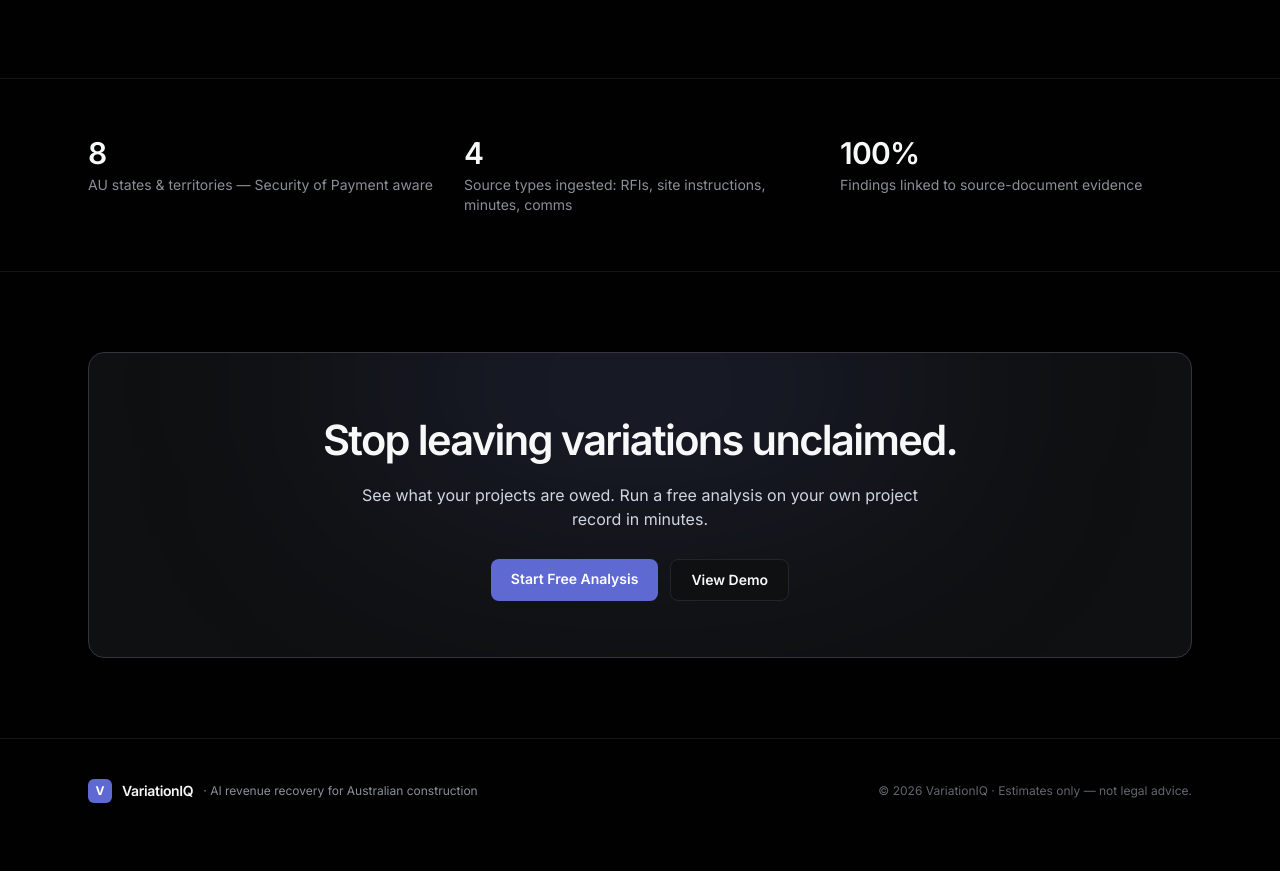
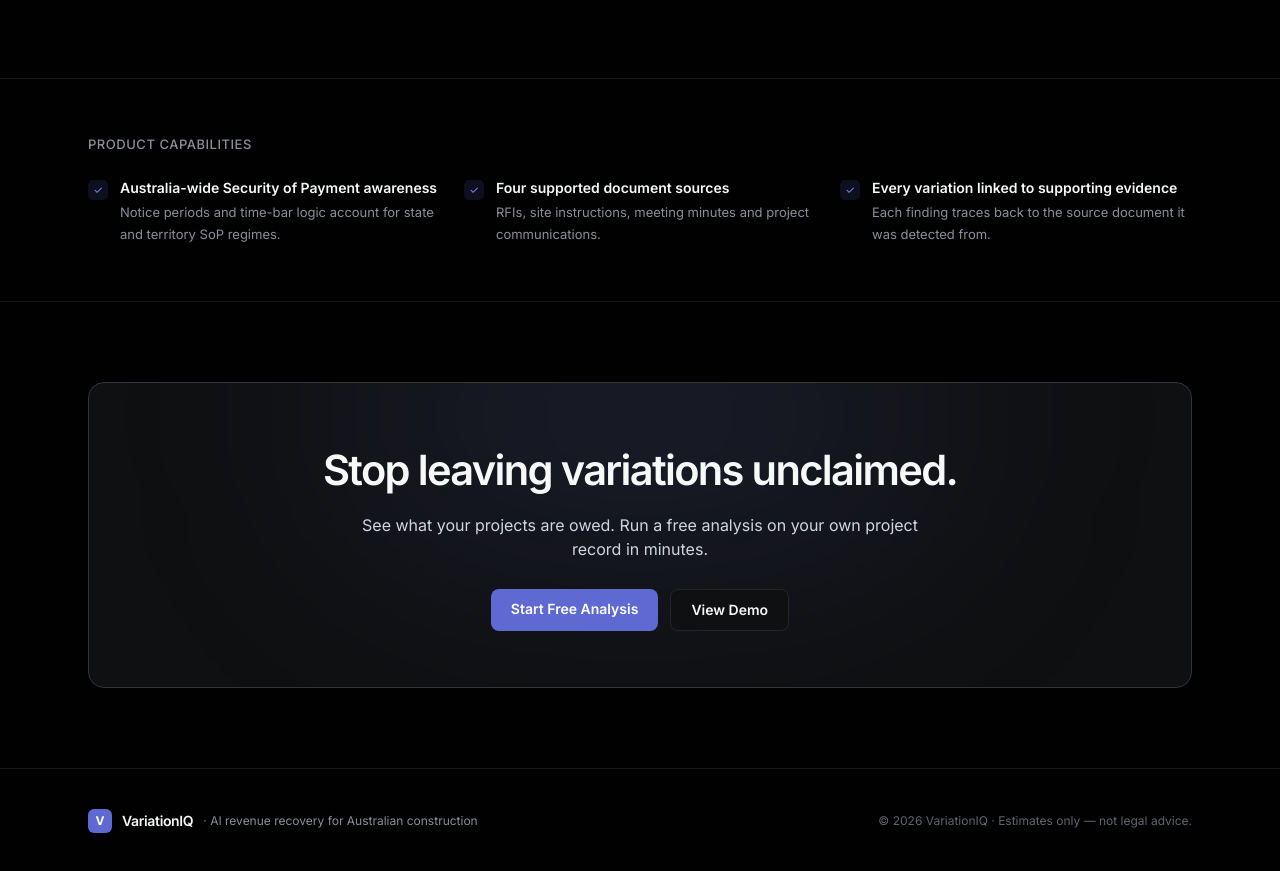
Before and after one commit to nochatom/variation-audit, a Next.js app in the folder frontend/: page /landing in a window 1280 px wide. Shown: the part 2202-3073 px from the top of the page. Before the commit the page ends 3045 px from the top, so only its background shows below. Built offline with nearby package versions, Linux system fonts and the light colour scheme.

Commit message:
Reframe landing trust band as factual product capabilities (no metrics/percentages/claims)

```diff
--- a/frontend/app/landing/page.tsx
+++ b/frontend/app/landing/page.tsx
@@ -310,21 +310,36 @@ function Features() {
   );
 }
 
-/* ---------------- section: trust band (truthful, capability-framed) ---------------- */
+/* ---------------- section: product capabilities (factual, no metrics/claims) ---------------- */
 function TrustBand() {
   const items = [
-    { k: "8", label: "AU states & territories — Security of Payment aware" },
-    { k: "4", label: "Source types ingested: RFIs, site instructions, minutes, comms" },
-    { k: "100%", label: "Findings linked to source-document evidence" },
+    {
+      title: "Australia-wide Security of Payment awareness",
+      body: "Notice periods and time-bar logic account for state and territory SoP regimes.",
+    },
+    {
+      title: "Four supported document sources",
+      body: "RFIs, site instructions, meeting minutes and project communications.",
+    },
+    {
+      title: "Every variation linked to supporting evidence",
+      body: "Each finding traces back to the source document it was detected from.",
+    },
   ];
   return (
     <section className="relative border-t border-hairline/60">
       <div className="mx-auto max-w-6xl px-6 py-14">
+        <p className="va-eyebrow mb-6">Product capabilities</p>
         <div className="grid grid-cols-1 gap-6 sm:grid-cols-3">
           {items.map((i) => (
-            <div key={i.k} className="text-center sm:text-left">
-              <div className="text-3xl font-semibold tracking-tight text-ink">{i.k}</div>
-              <div className="mt-1 text-sm text-ink-subtle">{i.label}</div>
+            <div key={i.title} className="flex gap-3">
+              <span className="mt-0.5 grid h-5 w-5 shrink-0 place-items-center rounded-[5px] bg-primary/15 text-[11px] text-primary-hover">
+                ✓
+              </span>
+              <div>
+                <div className="text-sm font-semibold text-ink">{i.title}</div>
+                <div className="mt-1 text-[13px] leading-relaxed text-ink-subtle">{i.body}</div>
+              </div>
             </div>
           ))}
         </div>
```
